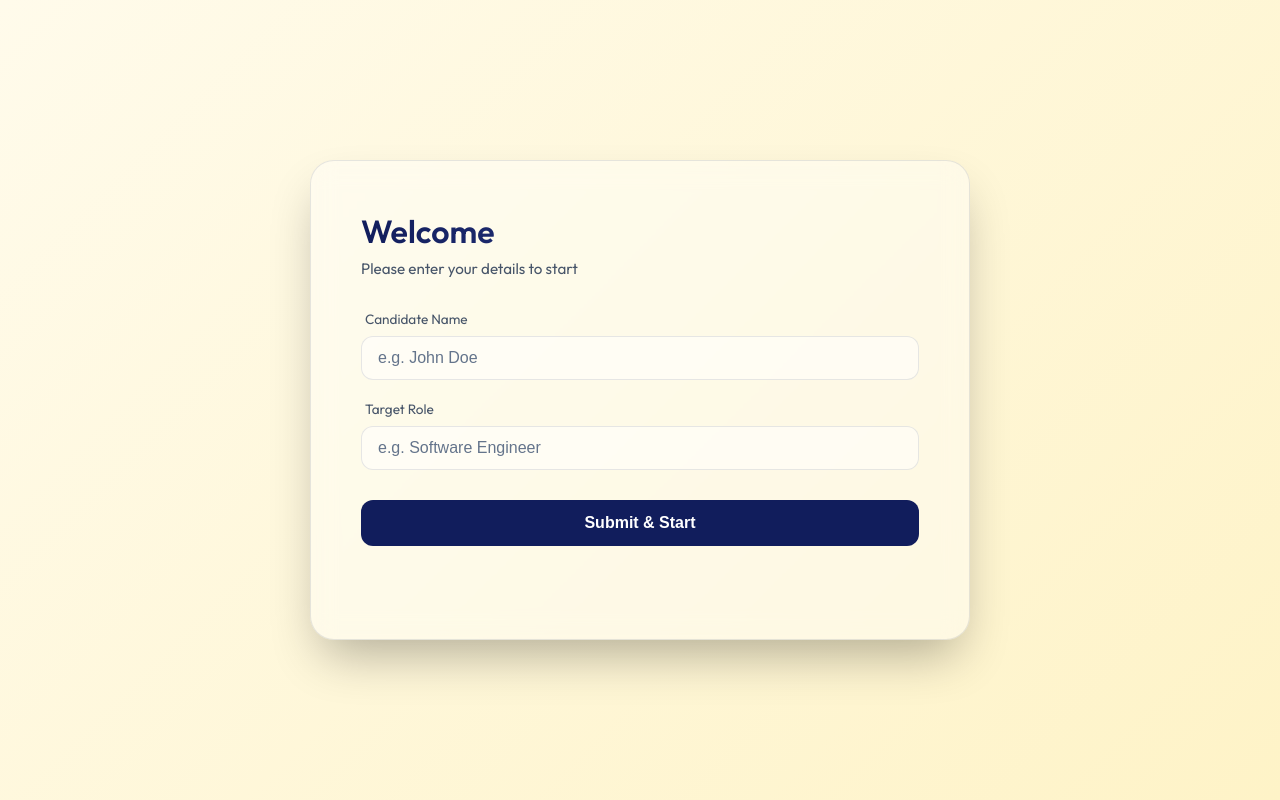
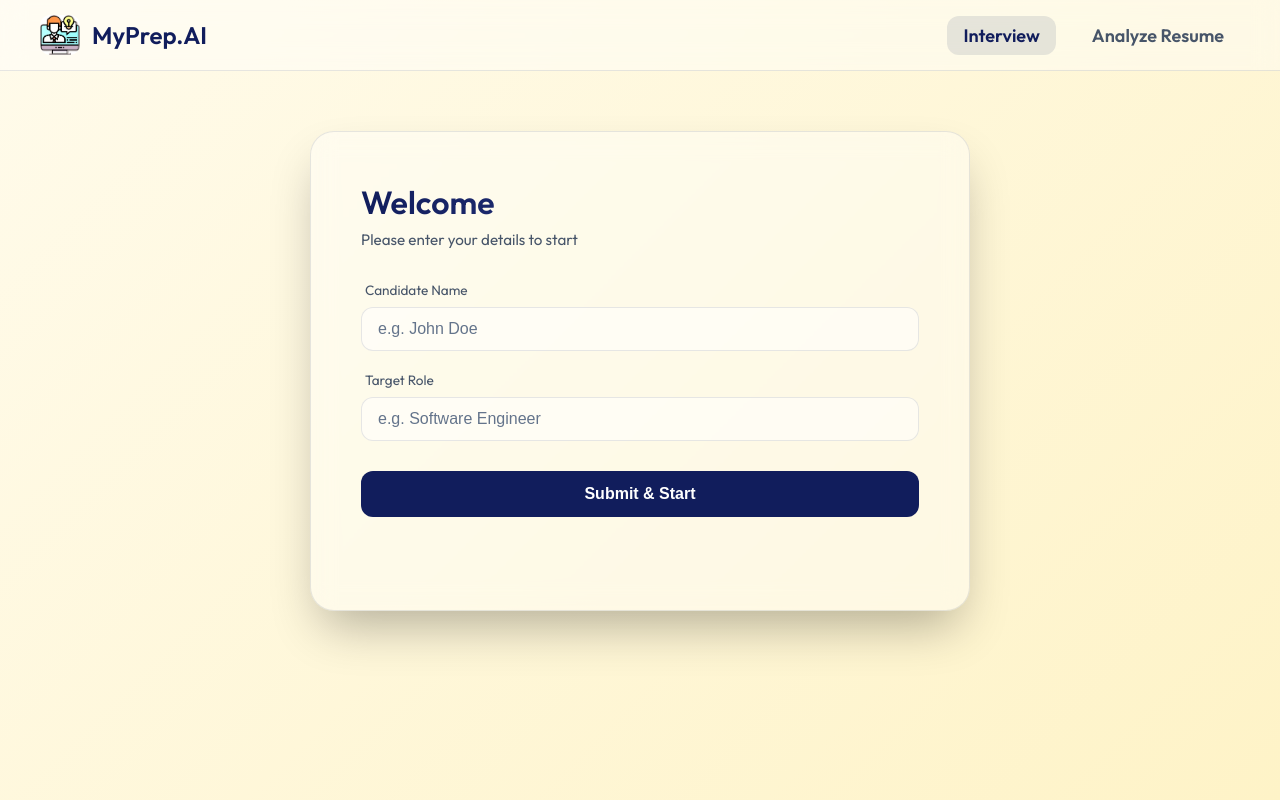
Before and after one commit to Prince-darji-2306/EvalueFy.AI, a FastAPI app: page / in a window 1280 px wide. Run offline with FastAPI, Linux system fonts and the light colour scheme.

Commit message:
Adding resume Analyis and Report generation Feature

```diff
--- a/app.py
+++ b/app.py
@@ -1,10 +1,13 @@
 import json
+import os
+import shutil
 from nodes import graph
 from pydantic import BaseModel
-from fastapi import FastAPI, Request
+from fastapi import FastAPI, Request, UploadFile, File
 from fastapi.responses import HTMLResponse
 from fastapi.staticfiles import StaticFiles
 from fastapi.templating import Jinja2Templates
+from agents.ResumeAnalyzer import analyze_resume
 
 
 app = FastAPI()
@@ -105,3 +108,28 @@ def review(data: dict):
     except Exception as e:
         print(f"Error in review process: {e}")
         return {"error": "Failed to process review."}
+
+
+@app.post("/api/upload-resume")
+async def upload_resume(file: UploadFile = File(...)):
+    if not file.filename.endswith(".pdf"):
+        return {"error": "Only PDF files are supported."}
+
+    # Create a temporary directory if it doesn't exist
+    os.makedirs("temp", exist_ok=True)
+    file_path = f"temp/{file.filename}"
+
+    try:
+        with open(file_path, "wb") as buffer:
+            shutil.copyfileobj(file.file, buffer)
+
+        # Analyze the resume
+        analysis = analyze_resume(file_path)
+
+        # Clean up the temporary file
+        os.remove(file_path)
+
+        return {"status": "success", "analysis": analysis}
+    except Exception as e:
+        print(f"Error processing resume: {e}")
+        return {"error": "Failed to process resume."}
--- a/static/css/style.css
+++ b/static/css/style.css
@@ -25,13 +25,159 @@ body {
     color: var(--text-main);
     min-height: 100vh;
     display: flex;
-    justify-content: center;
-    align-items: flex-start;
-    /* Changed from center to allow scrolling from top */
-    padding: 40px 0;
-    /* Add some padding for scrolled content */
+    flex-direction: column;
+    justify-content: flex-start;
+    align-items: center;
+    padding: 0;
     overflow-y: auto;
-    /* Ensure scrolling is enabled */
+}
+
+/* Navbar Styles */
+.navbar {
+    width: 100%;
+    padding: 15px 40px;
+    background: rgba(255, 255, 255, 0.4);
+    backdrop-filter: blur(12px);
+    -webkit-backdrop-filter: blur(12px);
+    border-bottom: 1px solid var(--glass-border);
+    display: flex;
+    justify-content: space-between;
+    align-items: center;
+    position: sticky;
+    top: 0;
+    z-index: 1000;
+    margin-bottom: 40px;
+}
+
+.nav-left {
+    display: flex;
+    align-items: center;
+    gap: 12px;
+}
+
+.logo {
+    width: 40px;
+    height: 40px;
+    border-radius: 10px;
+    object-fit: cover;
+}
+
+.brand-name {
+    font-size: 1.5rem;
+    font-weight: 600;
+    color: var(--primary);
+}
+
+.nav-right {
+    display: flex;
+    gap: 20px;
+}
+
+.nav-link {
+    font-family: 'Outfit', sans-serif;
+    background: transparent;
+    border: none;
+    color: var(--text-muted);
+    font-size: 18px;
+    font-weight: 800;
+    cursor: pointer;
+    padding: 8px 16px;
+    border-radius: 12px;
+    transition: all 0.3s ease;
+    width: auto;
+    margin-top: 0;
+
+}
+
+.nav-link:hover {
+    color: var(--primary);
+    background: rgba(17, 29, 92, 0.05);
+    transform: translateY(-2px);
+}
+
+.nav-link.active {
+    color: var(--primary);
+    background: rgba(17, 29, 92, 0.1);
+}
+
+/* Upload Section Styles */
+.upload-container {
+    display: flex;
+    flex-direction: column;
+    gap: 20px;
+    margin-top: 20px;
+}
+
+.file-input-wrapper {
+    position: relative;
+    width: 100%;
+}
+
+#resume-file {
+    position: absolute;
+    width: 1px;
+    height: 1px;
+    padding: 0;
+    margin: -1px;
+    overflow: hidden;
+    clip: rect(0, 0, 0, 0);
+    border: 0;
+}
+
+.file-label {
+    display: block;
+    width: 100%;
+    padding: 40px 20px;
+    background: rgba(255, 255, 255, 0.5);
+    border: 2px dashed var(--glass-border);
+    border-radius: 16px;
+    text-align: center;
+    cursor: pointer;
+    transition: all 0.3s ease;
+}
+
+.file-label:hover {
+    border-color: var(--primary);
+    background: rgba(255, 255, 255, 0.8);
+}
+
+.spinner-container {
+    margin-top: 30px;
+    text-align: center;
+}
+
+.progress-bar-container {
+    width: 100%;
+    height: 8px;
+    background: rgba(17, 29, 92, 0.1);
+    border-radius: 10px;
+    margin-top: 15px;
+    overflow: hidden;
+}
+
+.progress-bar {
+    width: 0%;
+    height: 100%;
+    background: var(--primary);
+    border-radius: 10px;
+    animation: loadingBar 2s infinite ease-in-out;
+}
+
+@keyframes loadingBar {
+    0% {
+        width: 0%;
+        margin-left: 0;
+    }
+
+    50% {
+        width: 50%;
+        margin-left: 25%;
+    }
+
+    100% {
+        width: 0%;
+        margin-left: 100%;
+    }
 }
 
 .container {
--- a/static/js/script.js
+++ b/static/js/script.js
@@ -1,3 +1,75 @@
+// Navigation & UI Modes
+window.showSection = (sectionId, btn) => {
+  const container = document.querySelector(".container");
+  container.classList.toggle("analyzer-mode", sectionId === "upload-section");
+  container.classList.toggle("interview-mode", sectionId === "interview-section");
+
+  ["details-section", "upload-section", "interview-section", "report-section"].forEach(id => {
+    document.getElementById(id).style.display = "none";
+  });
+
+  const section = document.getElementById(sectionId);
+  section.style.display = "block";
+  section.classList.add("fade-in");
+
+  document.querySelectorAll(".nav-link").forEach(link => link.classList.remove("active"));
+  if (btn) btn.classList.add("active");
+};
+
+// Handle File Name Display
+const fileInputEl = document.getElementById("resume-file");
+if (fileInputEl) {
+  fileInputEl.addEventListener("change", (e) => {
+    document.getElementById("file-name").innerText = e.target.files[0]?.name || "Choose a PDF file...";
+  });
+}
+
+// Resume Analysis Logic
+window.analyzeResume = async () => {
+  const fileInput = document.getElementById("resume-file");
+  const analyzeBtn = document.getElementById("analyze-btn");
+  const spinner = document.getElementById("upload-spinner");
+  const reportBox = document.getElementById("resume-report");
+
+  if (!fileInput.files[0]) return alert("Please select a PDF file.");
+
+  const formData = new FormData();
+  formData.append("file", fileInput.files[0]);
+
+  analyzeBtn.disabled = true;
+  spinner.style.display = "block";
+  reportBox.style.display = "none";
+
+  try {
+    const res = await fetch("/api/upload-resume", { method: "POST", body: formData });
+    const data = await res.json();
+    if (data.status === "success") showResumeReport(data.analysis);
+    else alert("Error: " + (data.error || "Failed."));
+  } catch (e) { alert("An error occurred."); }
+  finally { analyzeBtn.disabled = false; spinner.style.display = "none"; }
+};
+
+function showResumeReport(analysis) {
+  const reportBox = document.getElementById("resume-report");
+  reportBox.style.display = "block";
+  reportBox.classList.add("fade-in");
+
+  reportBox.innerHTML = `
+    <div class="report-card">
+      <div class="score-circle-container">
+        <div class="score-circle">
+          <span class="score-value">${analysis.ats_score}</span>
+          <span class="score-label">ATS Score</span>
+        </div>
+      </div>
+      <div class="analysis-section">
+        <h3>🔍 Advanced Analysis (Deductions)</h3>
+        <div class="analysis-content">${analysis.analysis}</div>
+      </div>
+    </div>
+  `;
+}
+
 const SpeechRecognition = window.SpeechRecognition || window.webkitSpeechRecognition;
 const result = document.getElementById("result");
 const micBtn = document.getElementById("mic-btn");
--- a/templates/index.html
+++ b/templates/index.html
@@ -5,10 +5,22 @@
   <meta charset="UTF-8">
   <meta name="viewport" content="width=device-width, initial-scale=1.0">
   <title>MyPrep.AI | AI Interview</title>
+  <link rel="icon" href="/static/img/icon.jpg" />
   <link rel="stylesheet" href="/static/css/style.css" />
 </head>
 
 <body>
+  <nav class="navbar fade-in">
+    <div class="nav-left">
+      <img src="/static/img/icon.jpg" alt="Logo" class="logo">
+      <span class="brand-name">MyPrep.AI</span>
+    </div>
+    <div class="nav-right">
+      <button class="nav-link active" onclick="showSection('details-section', this)">Interview</button>
+      <button class="nav-link" onclick="showSection('upload-section', this)">Analyze Resume</button>
+    </div>
+  </nav>
+
   <div class="container">
     <div id="details-section" class="card fade-in">
       <h2>Welcome</h2>
@@ -25,6 +37,33 @@
       </div>
 
       <button onclick="submitDetails()">Submit & Start</button>
+    </div>
+
+    <!-- Upload Resume Section -->
+    <div id="upload-section" class="card analyzer-card fade-in" style="display: none;">
+      <h2>📄 Resume Analyzer</h2>
+      <p class="subtitle">Upload your resume to get an ATS score and improvement tips.</p>
+
+      <div class="upload-container">
+        <div class="file-input-wrapper">
+          <input type="file" id="resume-file" accept=".pdf">
+          <label for="resume-file" class="file-label">
+            <span id="file-name">Choose a PDF file...</span>
+          </label>
+        </div>
+        <button onclick="analyzeResume()" id="analyze-btn">Analyze Resume</button>
+      </div>
+
+      <div id="upload-spinner" class="spinner-container" style="display: none;">
+        <div class="loading-spinner">Analyzing your resume, please wait...</div>
+        <div class="progress-bar-container">
+          <div class="progress-bar"></div>
+        </div>
+      </div>
+
+      <div id="resume-report" class="report-box" style="display: none;">
+        <!-- Analysis will be injected here -->
+      </div>
     </div>
 
     <!-- Interview Section -->
```
Also changed, not shown: other parts of static/css/style.css (+69 -3 lines), agents/ResumeAnalyzer.py (added, +37 -0 lines), static/img/Interveioow.jpg (added), static/img/icon.jpg (added).
